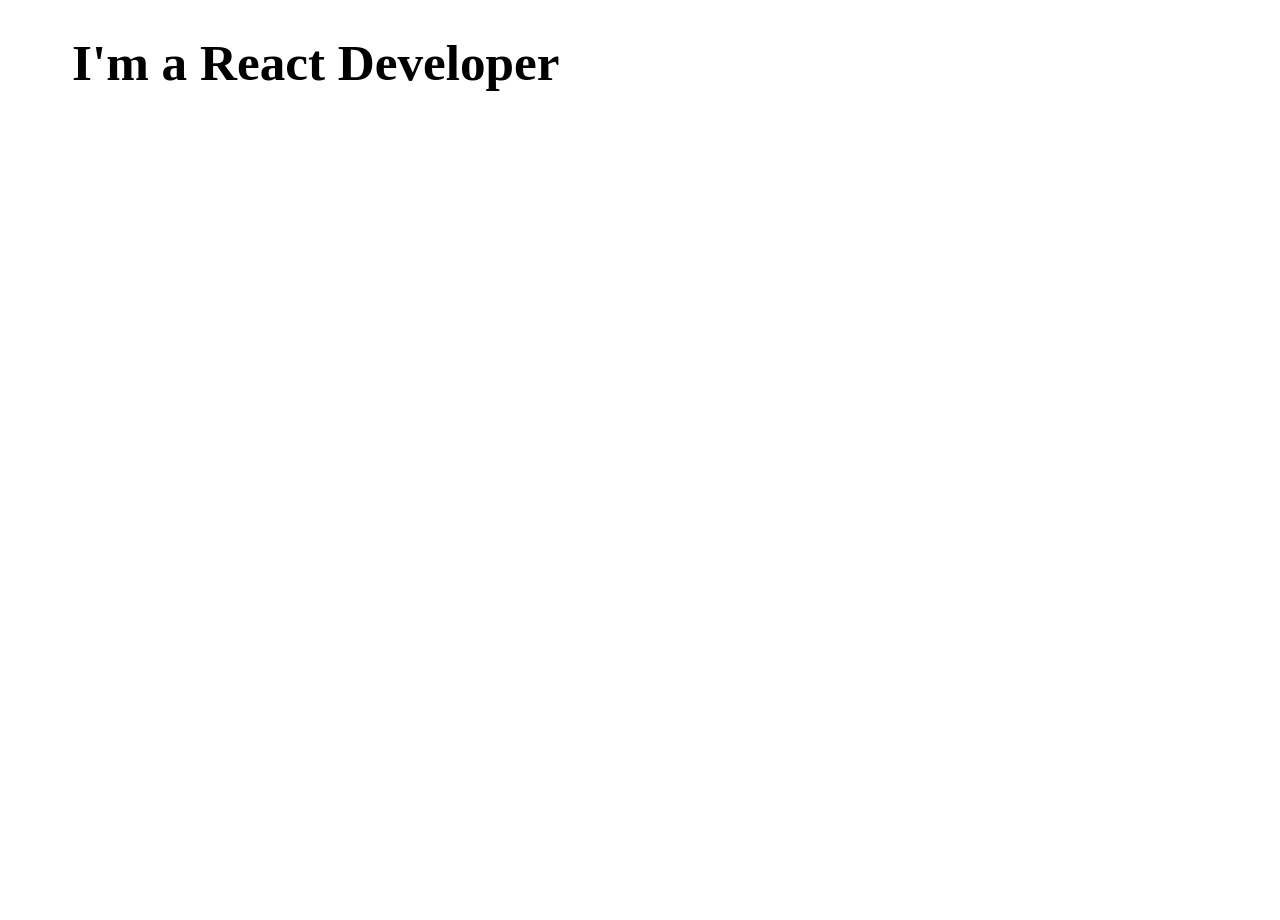
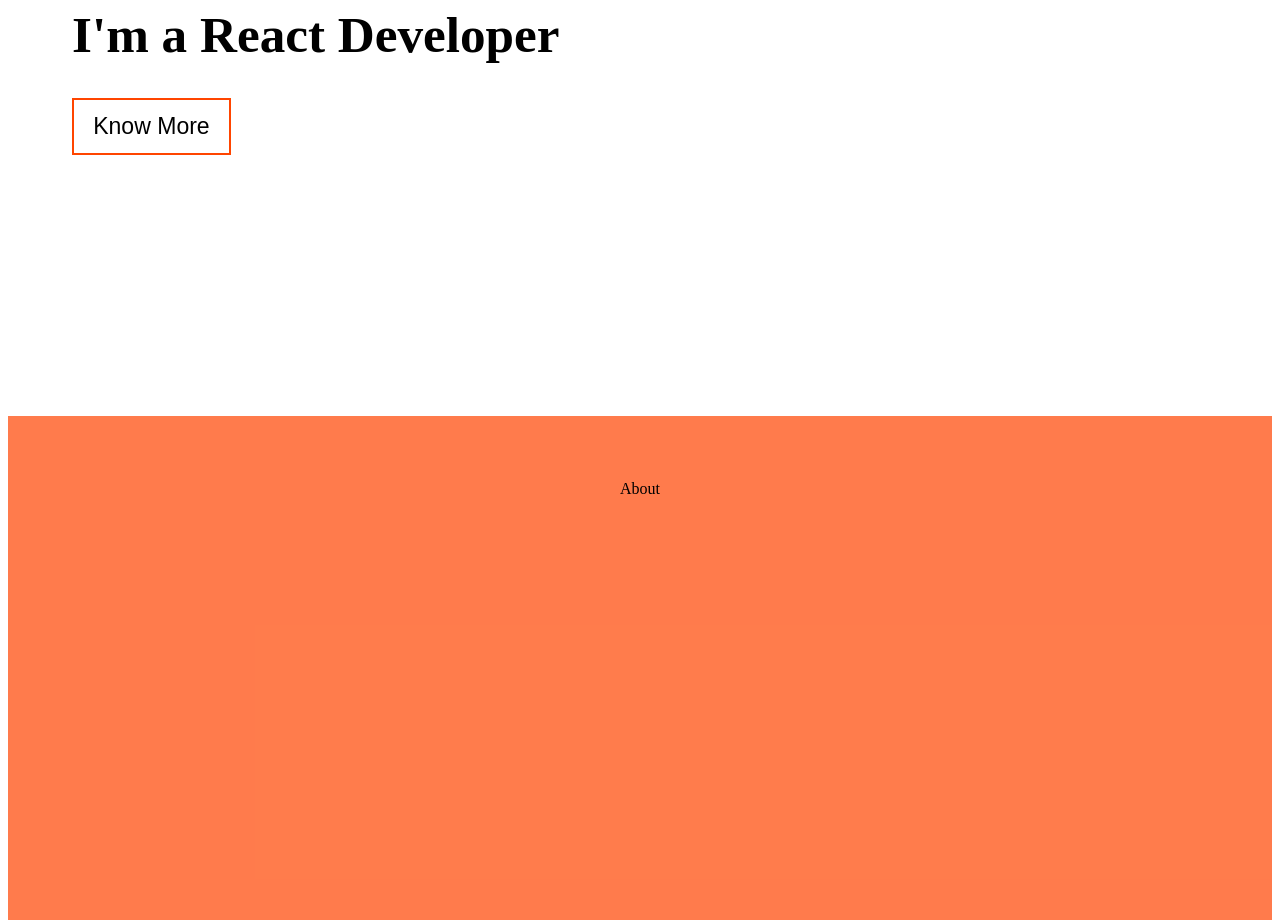
Before and after one commit to GegaLataria/portfolio, a React (Create React App) app: page / in a window 1280 px wide. Shown: the part 392-1312 px from the top of the page. Before the commit the page ends 816 px from the top, so only its background shows below. Built offline with nearby package versions, Linux system fonts and the light colour scheme.

Commit message:
adding about container

```diff
--- a/src/home/Home.css
+++ b/src/home/Home.css
@@ -13,3 +13,30 @@
 .name-container__input {
     color: orangered;
 }
+
+.name-container__button {
+    border: 2px solid orangered;
+    font-size: 1.8vw;
+    background-color: #fff;
+    cursor: pointer;
+    padding: 1vw 1.5vw;
+}
+
+.name-container__button:hover {
+    background-color: orangered;
+    color: white;
+    transition: 1s;
+    transform: scale(1.1);
+}
+
+.about-container {
+    text-align: center;
+    height: 50vh;
+    background-color: rgba(255, 68, 0, .7);
+    padding: 5vw;
+}
+
+.projects-container {
+    text-align: center;
+    height: 50vh;
+}
--- a/src/home/Home.js
+++ b/src/home/Home.js
@@ -1,8 +1,14 @@
 import React from "react";
+import { useRef } from "react";
 import "./Home.css";
 
 export default function Home() {
+  const ref = useRef(null);
   const name = "Gega Lataria";
+  const handleClick = () => {
+    ref.current?.scrollIntoView({ behavior: "smooth" });
+  };
+
   return (
     <div>
       <div className="home-page">
@@ -11,8 +17,15 @@
             Hi, My name is <span className="name-container__input">{name}</span>
           </h1>
           <h1>I'm a React Developer</h1>
+          <button className="name-container__button" onClick={handleClick}>
+            Know More
+          </button>
         </div>
       </div>
+      <div className="about-container" ref={ref}>
+        About
+      </div>
+      <div className="projects-container">projects</div>
     </div>
   );
 }
```
